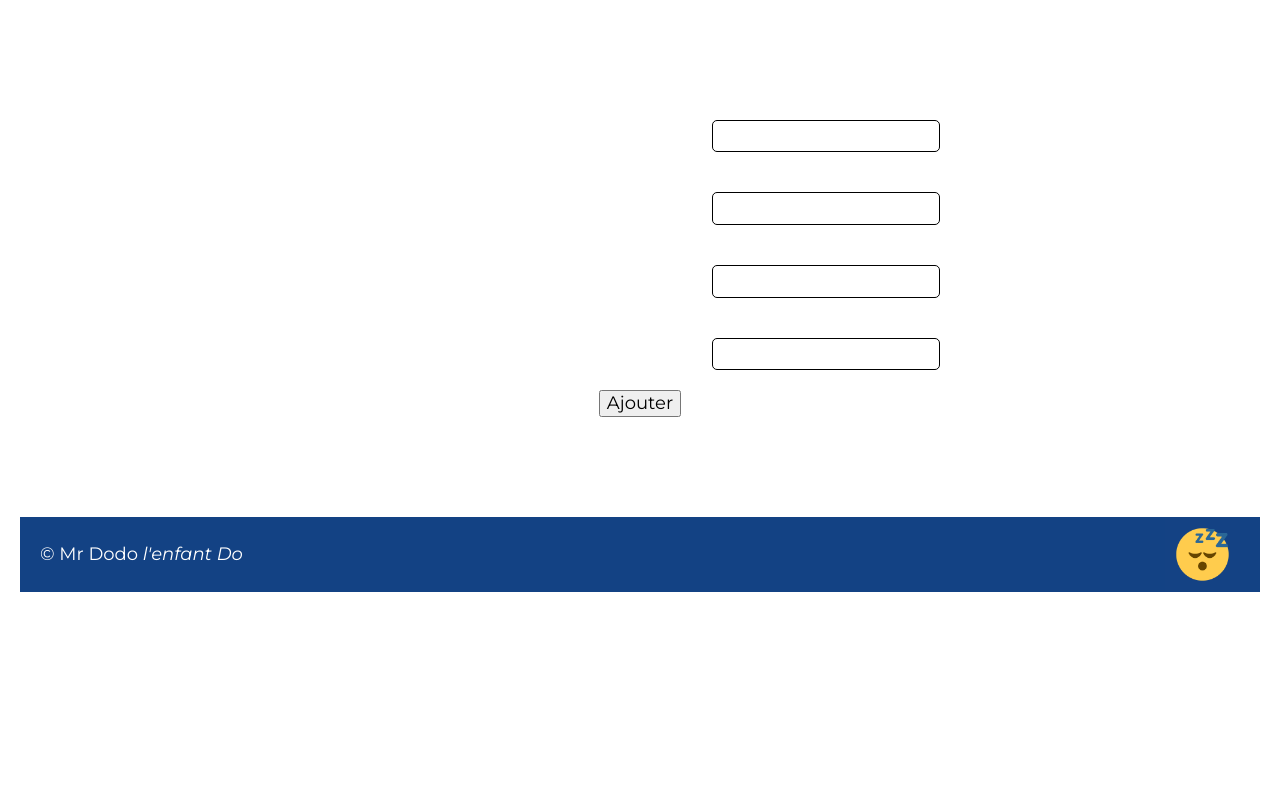
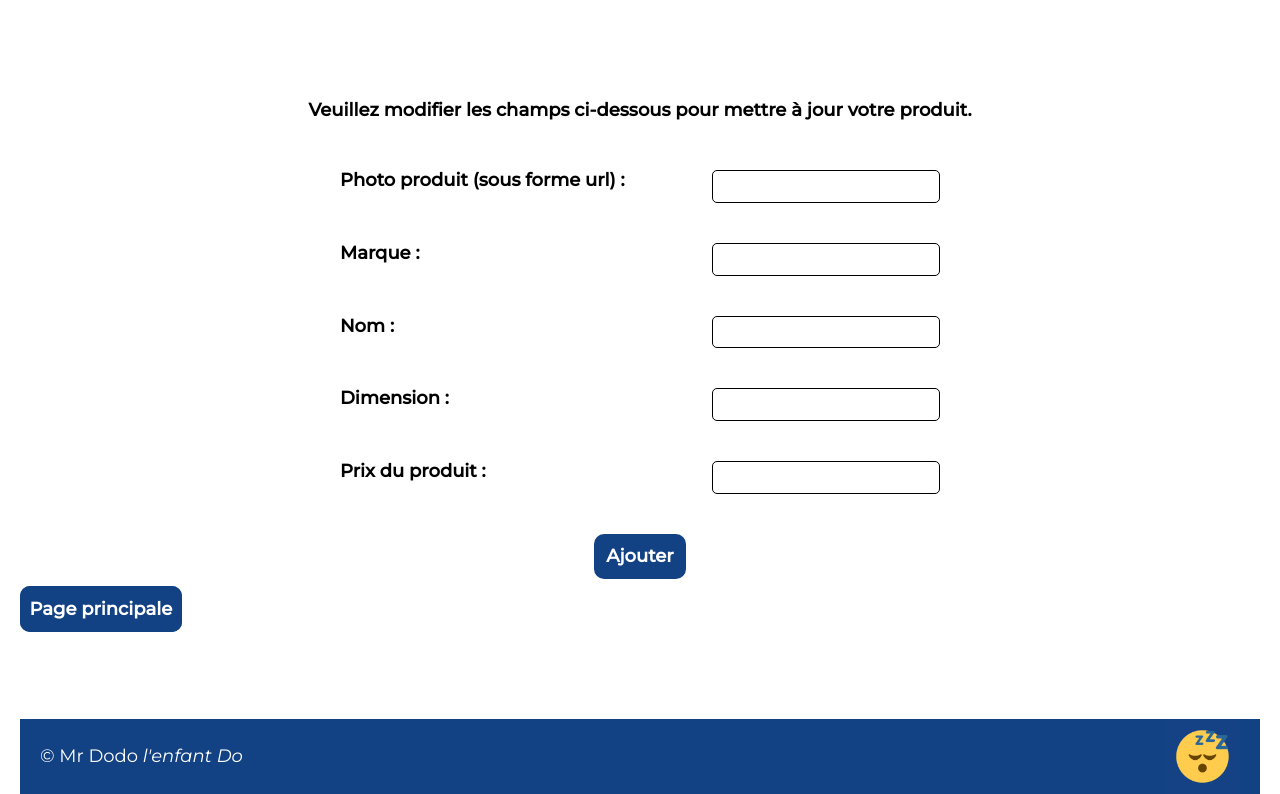
Before and after one commit to Axyor/literie3000, a PHP site: page /page_edit_matelas.php in a window 1280 px wide. Shown: the part 275-1069 px from the top of the page. Before the commit the page ends 867 px from the top, so only its background shows below. Run offline with PHP 8.4, Linux system fonts and the light colour scheme; data that the repository does not hold is empty.

Commit message:
Travail sur la page édition à terminer

```diff
--- a/page_edit_matelas.php
+++ b/page_edit_matelas.php
@@ -1,37 +1,80 @@
 <?php
+$id_edit = $_POST["id"];
+// $dsn = "mysql:host=localhost;dbname=literie3000_db";
+// $db = new PDO($dsn, "root", "");
+// $query =  $db->query("SELECT * FROM matelas;");
 
+// $matelas = $query->fetchAll();
+// if (!empty($_POST)) {
+//     $img = trim(strip_tags($_POST["img"]));
+//     $marque = trim(strip_tags($_POST["marque"]));
+//     $nom = trim(strip_tags($_POST["nom"]));
+//     $dimension = trim(strip_tags($_POST["dimension"]));
+//     $prix = trim(strip_tags($_POST["prix"]));
+//     $errors = [];
+//     if (empty($errors)) {
+//         $db = new PDO("mysql:host=localhost;dbname=literie3000_db", "root", "");
+//         $query =  $db->prepare("update  matelas where id=:id set img=:img, marque=:marque, nom=:nom, dimension=:dimension, prix=:prix ");
+//         $query->bindParam(":id", $id_edit);
+//         $query->bindParam(":img", $img);
+//         $query->bindParam(":marque", $marque);
+//         $query->bindParam(":nom", $nom);
+//         $query->bindParam(":dimension", $dimension);
+//         $query->bindParam(":prix", $prix);
+
+//         if ($query->execute()) {
+
+//             header("Location: index.php");
+//         }
+//     }
+// }
 include("./tpl/header.php");
-
 ?>
 <div class="container">
+    <p>Veuillez modifier les champs ci-dessous pour mettre à jour votre produit.</p>
     <form action="" method="post">
         <div class="form-group">
 
-            <label for=""></label>
-            <input type="text" name="" id="" placeholder="">
+            <label for="inputImg">Photo produit (sous forme url) :</label>
+            <input type="text" name="img" id="inputImg" placeholder="">
+
 
         </div>
 
         <div class="form-group">
 
-            <label for=""></label>
-            <input type="text" name="" id="" placeholder="">
+            <label for="inputMarque">Marque :</label>
+            <input type="text" name="marque" id="inputMarque" placeholder="">
 
         </div>
         <div class="form-group">
 
-            <label for=""></label>
-            <input type="text" name="" id="" placeholder="">
+            <label for="inputNom">Nom :</label>
+            <input type="text" name="nom" id="inputNom" placeholder="">
+
 
         </div>
         <div class="form-group">
 
-            <label for=""></label>
-            <input type="text" name="" id="" placeholder="">
+            <label for="inputDimension">Dimension :</label>
+            <input type="text" name="dimension" id="inputDimension" placeholder="">
 
         </div>
-        <input type="submit" value="Ajouter">
+
+        <div class="form-group">
+
+            <label for="inputPrix">Prix du produit :</label>
+            <input type="text" name="prix" id="inputPrix">
+
+        </div>
+        <input class="btnAdd" type="submit" value="Ajouter">
     </form>
+
+    <div class="backIndex">
+
+        <a class="btnBack" href="./index.php">Page principale</a>
+
+    </div>
 </div>
 <?php
 
```
